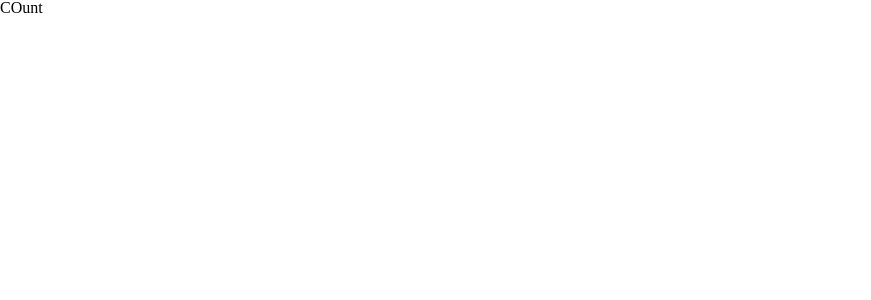
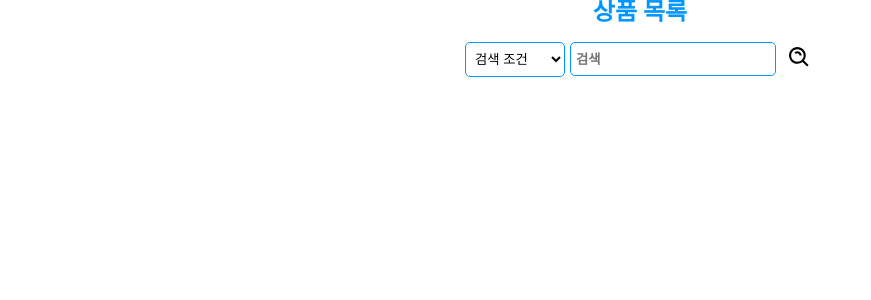
Before and after one commit to davidktlee/FC-ToyProject-Team3, a React (Vite) app: page / in a window 1280 px wide. Shown: the top 300 px of the page, without its empty margins (0-871 px from the left). Built offline with nearby package versions, Linux system fonts and the light colour scheme.

Commit message:
feat: 상품 목록 페이지 레이아웃

```diff
--- a/package.json
+++ b/package.json
@@ -13,8 +13,8 @@
     "axios": "^0.27.2",
     "react": "^18.2.0",
     "react-dom": "^18.2.0",
+    "react-icons": "^4.4.0",
     "react-router-dom": "^6.3.0",
-    "styled-component": "^2.8.0",
     "styled-components": "^5.3.5"
   },
   "devDependencies": {
--- a/src/App.jsx
+++ b/src/App.jsx
@@ -1,7 +1,12 @@
 import { useState } from 'react'
+import ProductList from './components/Product/ProductList'
 
 function App() {
-  return <div className="App">COunt</div>
+  return (
+    <div className="App">
+      <ProductList />
+    </div>
+  )
 }
 
 export default App
--- /dev/null
+++ b/src/components/Product/ProductList.jsx
@@ -0,0 +1,36 @@
+import React, { useState } from 'react'
+import * as S from './ProductListStyle'
+import { BiSearchAlt } from 'react-icons/bi'
+function ProductList() {
+  const [optionValue, setOptionValue] = useState('')
+  const [inputValue, setInputValue] = useState('')
+  const changeOptionHandler = e => {
+    setOptionValue(e.target.value)
+  }
+  const ChangeInputHandler = e => {
+    setInputValue(e.target.value)
+  }
+  const onSubmit = e => {
+    e.preventDefault()
+  }
+  return (
+    <S.Container>
+      <S.Title>상품 목록</S.Title>
+      <S.SearchContainer onSubmit={onSubmit}>
+        <S.Select defaultValue="검색 조건" onChange={changeOptionHandler}>
+          <S.Option value="검색 조건" disabled>
+            검색 조건
+          </S.Option>
+          <S.Option value="이름별">이름별</S.Option>
+          <S.Option value="기관별">기관별</S.Option>
+        </S.Select>
+        <S.Input type="text" placeholder="검색" onChange={ChangeInputHandler} />
+        <S.SearchIcon onClick={onSubmit}>
+          <BiSearchAlt />
+        </S.SearchIcon>
+      </S.SearchContainer>
+    </S.Container>
+  )
+}
+
+export default ProductList
--- /dev/null
+++ b/src/components/Product/ProductListStyle.js
@@ -0,0 +1,62 @@
+import styled from 'styled-components'
+
+export const Container = styled.div`
+  display: flex;
+  flex-direction: column;
+`
+export const Title = styled.h1`
+  text-align: center;
+  font-size: 24px;
+  font-weight: bold;
+  color: #0096ff;
+`
+export const SearchContainer = styled.form`
+  width: 350px;
+  height: 30px;
+  display: flex;
+  justify-content: center;
+  align-items: center;
+  margin: 20px auto;
+`
+export const Select = styled.select`
+  width: 100px;
+  height: 35px;
+  background: transparent;
+  border: 1px solid #0096ff;
+  border-radius: 5px;
+  outline: none;
+  padding: 0 5px;
+  margin-right: 5px;
+  position: relative;
+  z-index: 3;
+`
+export const Option = styled.option`
+  /* height: 35px; */
+  color: #0096ff;
+`
+
+export const Input = styled.input`
+  height: 30px;
+  border: 1px solid;
+  border-radius: 5px;
+  padding-left: 5px;
+  flex-grow: 1;
+  color: #0096ff;
+  font-weight: bold;
+  outline: none;
+  /* &::placeholder {
+    color: #0096ff;
+  } */
+`
+export const SearchIcon = styled.span`
+  font-size: 25px;
+  margin-left: 8px;
+  cursor: pointer;
+  box-sizing: border-box;
+  border: 1px solid white;
+  padding: 2px;
+  :hover {
+    border: 1px solid #0096ff;
+    border-radius: 5px;
+  }
+`
```
Also changed, not shown: 1 other file (tests, documents, lock files or other folders).
